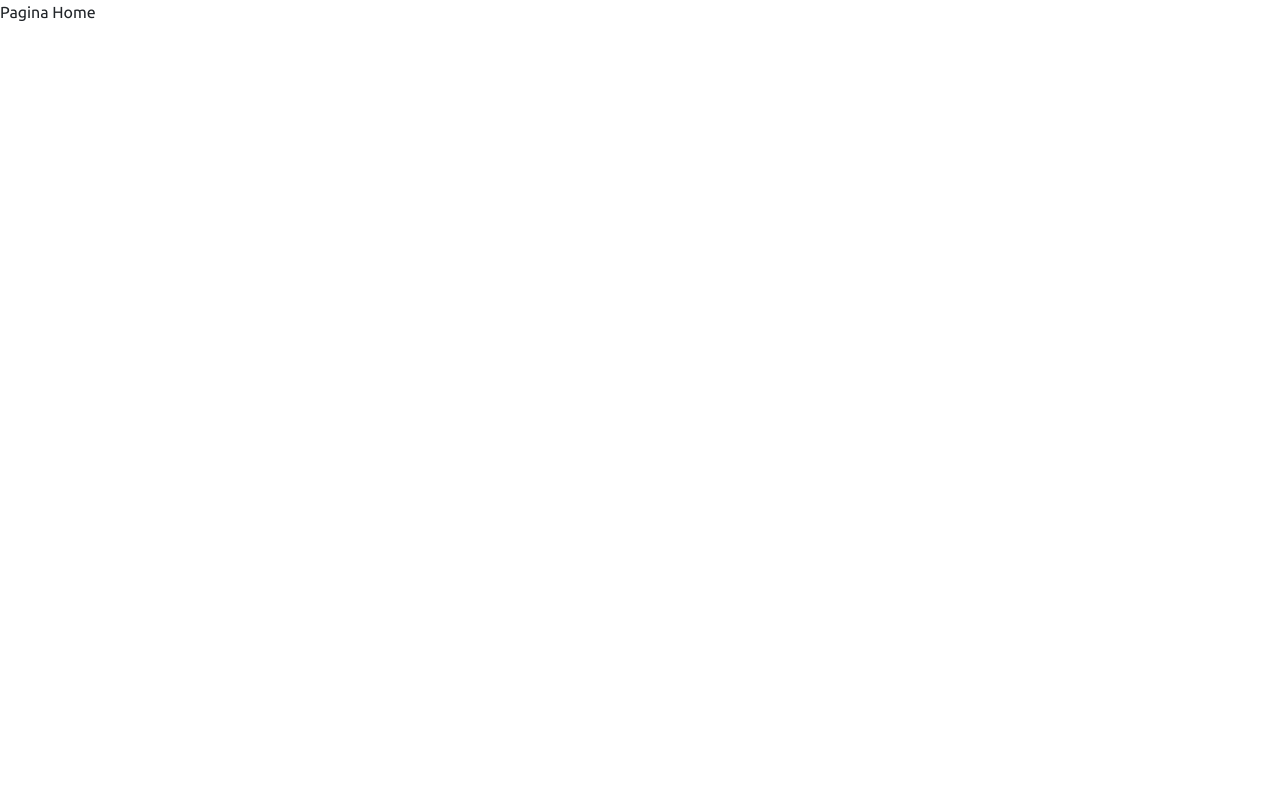
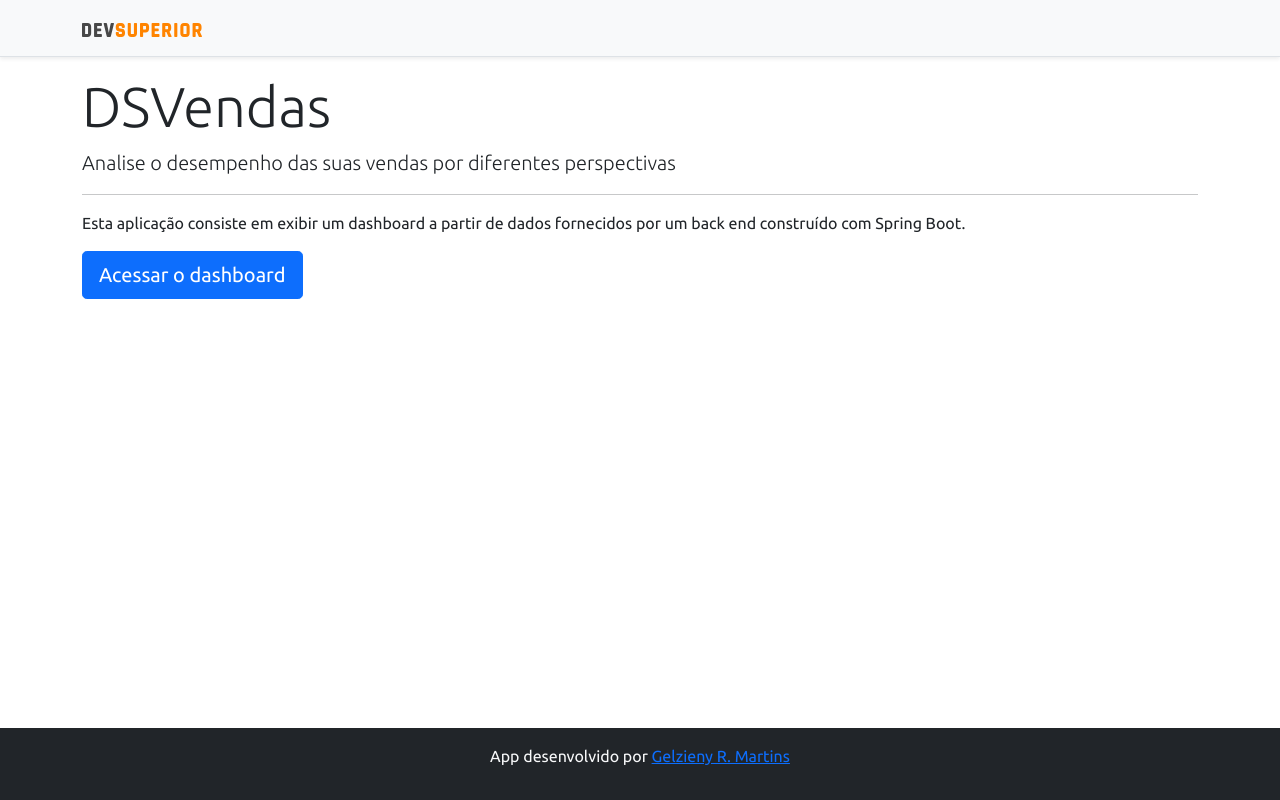
Before and after one commit to Gelzieny/projeto-sds3, a React (Create React App) app in the folder frontend/: page / in a window 1280 px wide. Built offline with nearby package versions, Linux system fonts and the light colour scheme.

Commit message:
Home, navigation

```diff
--- a/frontend/src/components/Navbar/index.tsx
+++ b/frontend/src/components/Navbar/index.tsx
@@ -1,11 +1,14 @@
 import ImgDsDark from 'assets/img/ds-dark.svg';
+import { Link } from "react-router-dom"
 
 const Navbar = () => {
   return (
     <div className="d-flex flex-column flex-md-row align-items-center p-3 px-md-4 mb-3 bg-light border-bottom shadow-sm">
       <div className="container">
         <nav className="my-2 my-md-0 mr-md-3">
-          <img src={ImgDsDark} alt="DevSuperior" width="120" />
+          <Link  to="/">
+            <img src={ImgDsDark} alt="DevSuperior" width="120" />
+          </Link>
         </nav>
       </div>
     </div>
--- a/frontend/src/pages/Home/index.tsx
+++ b/frontend/src/pages/Home/index.tsx
@@ -1,6 +1,25 @@
+import Footer from "components/Footer"
+import Navbar from "components/Navbar"
+import React from "react"
+import { Link } from "react-router-dom"
+
 const Home  = () => {
   return (
-    <div>Pagina Home</div>
+    <>
+      <Navbar/>
+      <div className="container">
+        <div className="jumbotron">
+          <h1 className="display-4">DSVendas</h1>
+          <p className="lead">Analise o desempenho das suas vendas por diferentes perspectivas</p>
+          <hr/>
+          <p>Esta aplicação consiste em exibir um dashboard a partir de dados fornecidos por um back end construído com Spring Boot.</p>
+        </div>
+        <Link className="btn btn-primary btn-lg" to="/dashboard">
+          Acessar o dashboard
+        </Link>
+      </div>
+      <Footer/>
+    </>
   );
 };
 
```
